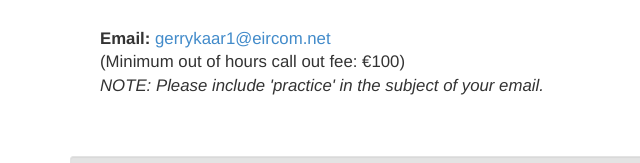
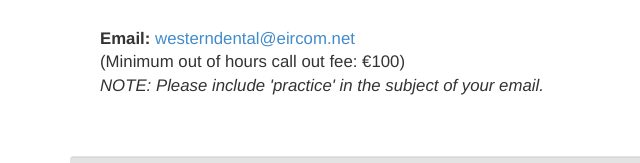
Before and after one commit to john-lay/dentist-kaar-clonmel, a plain HTML site: page contact.html in a window 1280 px wide. Shown: the part 479-642 px from the top of the page, 0-640 px from the left. Drawn offline with nearby package versions, Linux system fonts and the light colour scheme.

Commit message:
updated contact email

```diff
--- a/contact.html
+++ b/contact.html
@@ -76,7 +76,7 @@
 				<b>Tel: 052-6121784</b></p>
 				<br />
 				<p class="directions">
-					<b>Email: </b><a href="mailto:gerrykaar1@eircom.net">gerrykaar1@eircom.net</a><br />
+					<b>Email: </b><a href="mailto:westerndental@eircom.net">westerndental@eircom.net</a><br />
 					(Minimum out of hours call out fee: &euro;100)<br />
 					<i>NOTE: Please include 'practice' in the subject of your email.</i>
 				</p>
```
